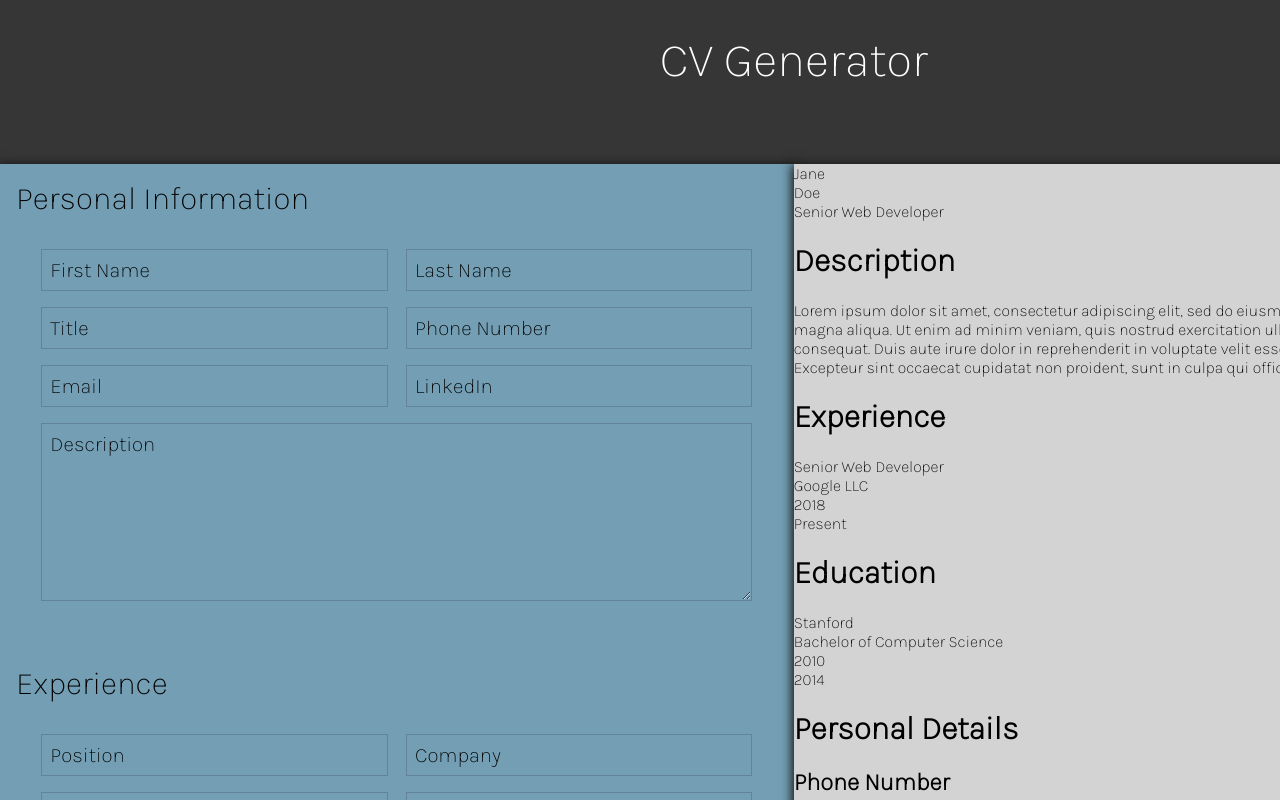
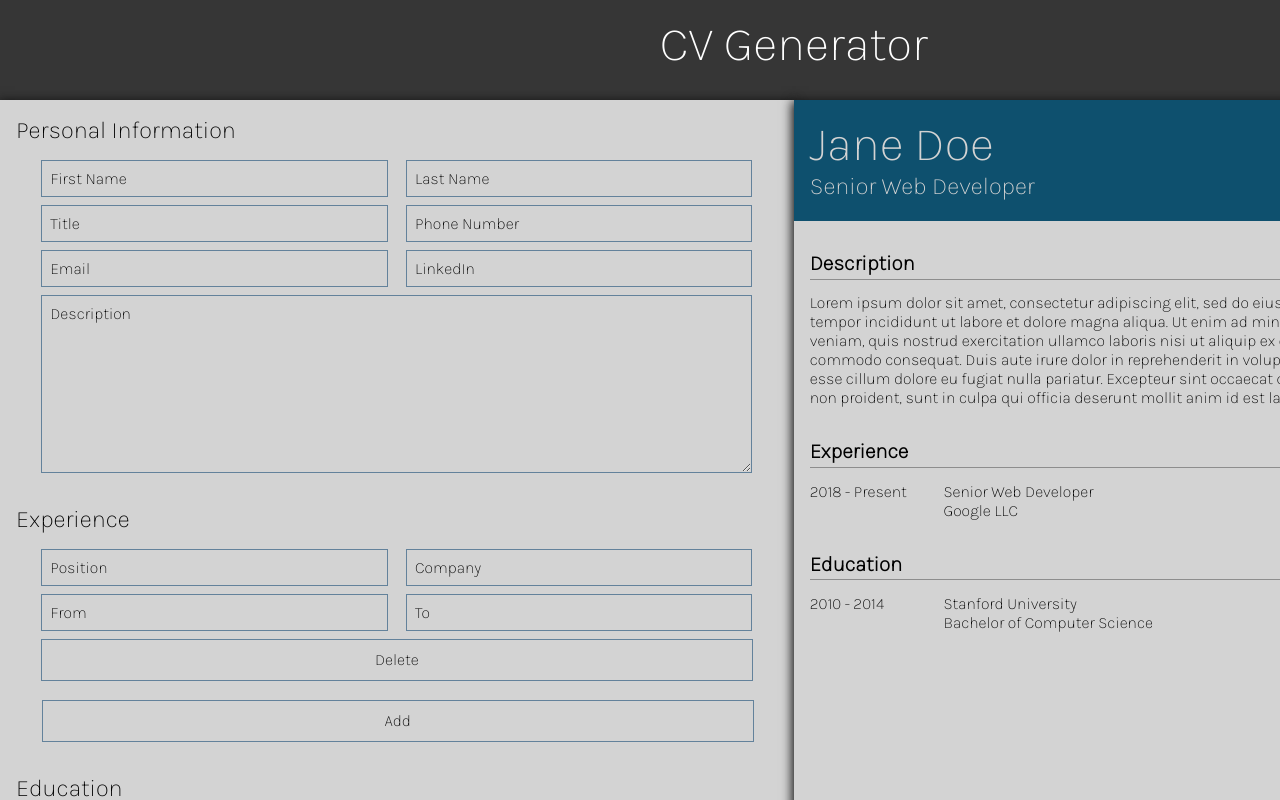
Before and after one commit to lrwthns/cv-project, a React (Create React App) app: page / in a window 1280 px wide. Shown: the top 800 px of the page. Built offline with nearby package versions, Linux system fonts and the light colour scheme.

Commit message:
Give a nice layout to the Preview component

```diff
--- a/src/App.js
+++ b/src/App.js
@@ -13,7 +13,7 @@ class App extends Component {
         firstName: 'Jane',
         lastName: 'Doe',
         title: 'Senior Web Developer',
-        phone: '+668125646424111',
+        phone: '+012 345 67 890',
         mail: 'jane.doe@gmail.com',
         linkedIn: 'linkedin.com/in/janedoe',
         desc: 'Lorem ipsum dolor sit amet, consectetur adipiscing elit, sed do eiusmod tempor incididunt ut labore et dolore magna aliqua. Ut enim ad minim veniam, quis nostrud exercitation ullamco laboris nisi ut aliquip ex ea commodo consequat. Duis aute irure dolor in reprehenderit in voluptate velit esse cillum dolore eu fugiat nulla pariatur. Excepteur sint occaecat cupidatat non proident, sunt in culpa qui officia deserunt mollit anim id est laborum.',
@@ -25,10 +25,10 @@ class App extends Component {
         to: 'Present',
       },
       education: {
-        university: 'Stanford',
+        university: 'Stanford University',
         degree: 'Bachelor of Computer Science',
         from: '2010',
-        to: '2014'
+        to: '2014',
       }
     }
 
--- a/src/components/Preview.js
+++ b/src/components/Preview.js
@@ -11,8 +11,7 @@ class Preview extends Component {
     <div className='Preview'>
       <div className="preview-header">
         <div className="preview-name">
-          <div>{personal.firstName}</div>
-          <div>{personal.lastName}</div>
+          <div>{personal.firstName + ' ' + personal.lastName}</div>
         </div>
         <div>{personal.title}</div>
       </div>
@@ -21,19 +20,25 @@ class Preview extends Component {
           <h1 className="preview-label">Description</h1>
           <div>{personal.desc}</div>
         </div>
-        <div>
+        <div className="preview-experience-container">
           <h1 className="preview-label">Experience</h1>
-          <div>{experience.position}</div>
-          <div>{experience.company}</div>
-          <div>{experience.from}</div>
-          <div>{experience.to}</div>
+          <div className="preview-experience">
+            <div>{experience.from + ' - ' + experience.to}</div>
+            <div>
+              <div>{experience.position}</div>
+              <div>{experience.company}</div>
+            </div>
+          </div>
         </div>
-        <div>
+        <div className="preview-education-container">
           <h1 className="preview-label">Education</h1>
-          <div>{education.university}</div>
-          <div>{education.degree}</div>
-          <div>{education.from}</div>
-          <div>{education.to}</div>
+          <div className="preview-education">
+            <div>{education.from + ' - ' + education.to}</div>
+            <div>
+              <div>{education.university}</div>
+              <div>{education.degree}</div>
+            </div>
+          </div>
         </div>
       </div>
       <div className="preview-sidebar">
--- a/src/styles/index.css
+++ b/src/styles/index.css
@@ -13,7 +13,7 @@ html, body, #root {
   background: rgb(54, 54, 54);
   display: grid;
   grid-template-columns: 1fr 10fr 1fr 10fr 1fr;
-  grid-template-rows: 3fr 1fr 30fr;
+  grid-template-rows: 2fr 0.5fr 30fr;
   font-family: 'Karla', sans-serif;
 }
 
@@ -23,7 +23,7 @@ html, body, #root {
   color: white;
   font-size: 3rem;
   text-align: center;
-  padding-top: 2rem;
+  padding-top: 1rem;
   padding-bottom: 0.5rem;
   font-family: 'Karla', sans-serif;
 }
@@ -33,23 +33,24 @@ html, body, #root {
   width: 210mm;
   grid-column: 2/3;
   grid-row: 3/4;
-  background: rgb(115, 158, 179);
-  display: grid;
-  grid-template-rows: auto auto auto;
+  background: rgb(211, 211, 211);
+  display: flex;
+  flex-direction: column;
   box-shadow: 0px 3px 10px 2px rgb(15, 15, 15);
 }
 
 .Personal, .Experience, .Education {
-  font-size: 2rem;
+  font-size: 1.5rem;
   padding: 1rem;
-  margin-bottom: 1rem;
+}
+.Personal > form {
+  padding-bottom: 0;
 }
 
 form {
   display: grid;
   grid-template-columns: 1fr 1fr;
   grid-template-rows: 1fr 1fr 1fr;
-  margin-top: 1rem;
   padding: 1rem;
 }
 
@@ -63,19 +64,10 @@ form {
   box-shadow: 0px 3px 10px 2px rgb(15, 15, 15);
 }
 
-.Preview {
-  background: rgb(211, 211, 211);
-  width: 100%;
-  height: 257mm;
-  color: black;
-  top: 0;
-  position: sticky;
-}
-
 input {
-  font-size: 1.3rem;
+  font-size: 1rem;
   width: 90%;
-  margin-bottom: 1rem;
+  margin-bottom: 0.5rem;
   justify-self: center;
   font-family: 'Karla', sans-serif;
   background: transparent;
@@ -84,7 +76,7 @@ input {
 }
 
 textarea {
-  font-size: 1.3rem;
+  font-size: 1rem;
   grid-column: 1/3;
   font-family: 'Karla', sans-serif;
   background: transparent;
@@ -97,7 +89,7 @@ textarea {
 
 input:focus, textarea:focus {
   outline: none;
-  background: rgb(96, 186, 192);
+  background: rgb(167, 205, 207);
 }
 
 button {
@@ -109,13 +101,21 @@ button {
   background: transparent;
 }
 
+button:focus {
+  outline: none;
+}
+.input-container > button {
+  width: 89.5%;
+  margin-left: 2.6rem;
+}
+
 .add {
   margin-left: 1.6rem;
   width: 93.5%;
 }
 
 .add:hover {
-  background: rgb(133, 207, 130);
+  background: rgb(170, 214, 168);
   border: none;
 }
 
@@ -126,10 +126,69 @@ button {
 }
 
 .delete:hover {
-  background: rgb(206, 98, 98);
+  background: rgb(207, 149, 149);
   border: none;
 }
 
 ::placeholder {
   color: black;
 }
+
+/* Preview CSS */
+
+.Preview {
+  background: rgb(211, 211, 211);
+  width: 100%;
+  height: 257mm;
+  color: black;
+  top: 0;
+  position: sticky;
+  display: grid;
+  grid-template-columns: 5fr 2fr;
+  grid-template-rows: 1fr 7fr;
+}
+
+.preview-header {
+  grid-column: 1/3;
+  grid-row: 1/2;
+  background: rgb(14, 80, 110);
+  font-size: 1.5rem;
+  padding: 1rem;
+  color: rgb(211, 211, 211);
+}
+
+.preview-name {
+  font-size: 3rem;
+}
+
+.preview-main {
+  grid-column: 1/2;
+  grid-row: 2/3;
+  padding: 1rem;
+}
+
+.preview-main > div {
+  margin-bottom: 2rem;
+}
+
+.preview-experience, .preview-education {
+  display: grid;
+  grid-template-columns: 1fr 3fr;
+}
+
+.preview-sidebar {
+  grid-column: 2/3;
+  grid-row: 2/3;
+  padding: 1rem;
+}
+
+h1 {
+  font-size: 1.3rem;
+  padding-bottom: 0.2rem;
+  border-bottom: 1px solid rgb(141, 141, 141);
+}
+
+h2 {
+  font-size: 1rem;
+  margin-bottom: 0.3rem;
+}
```
